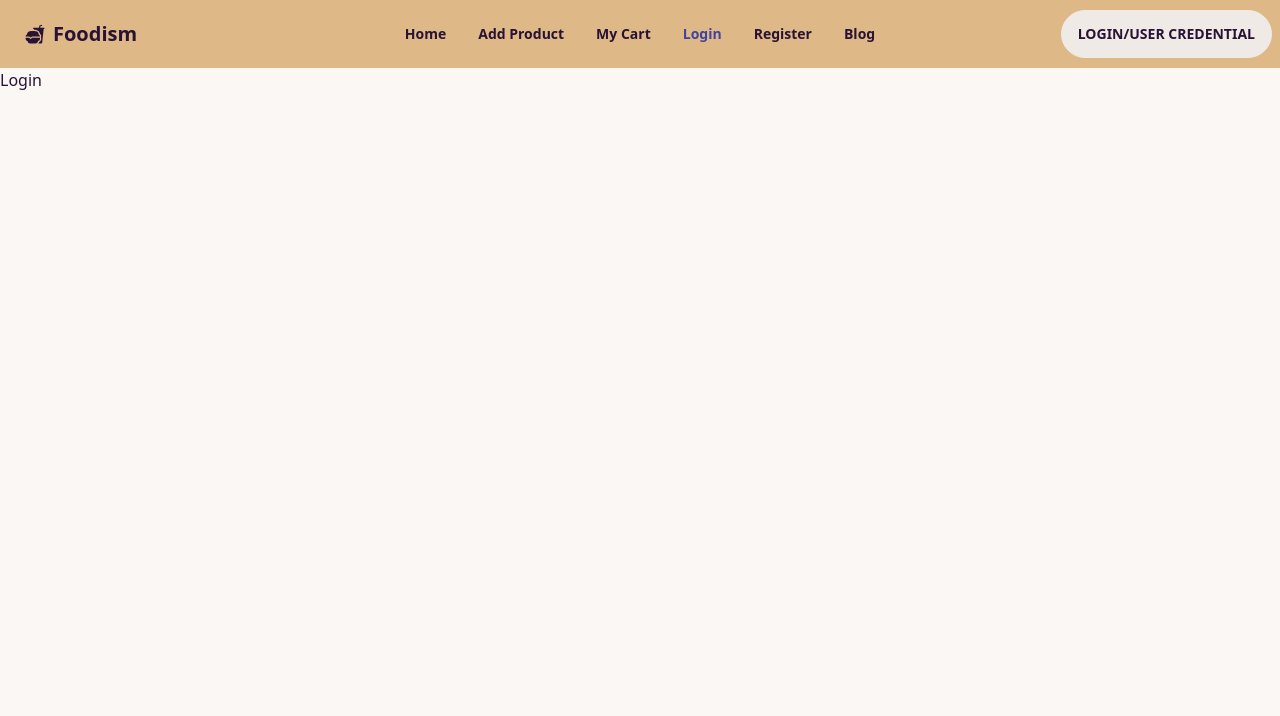
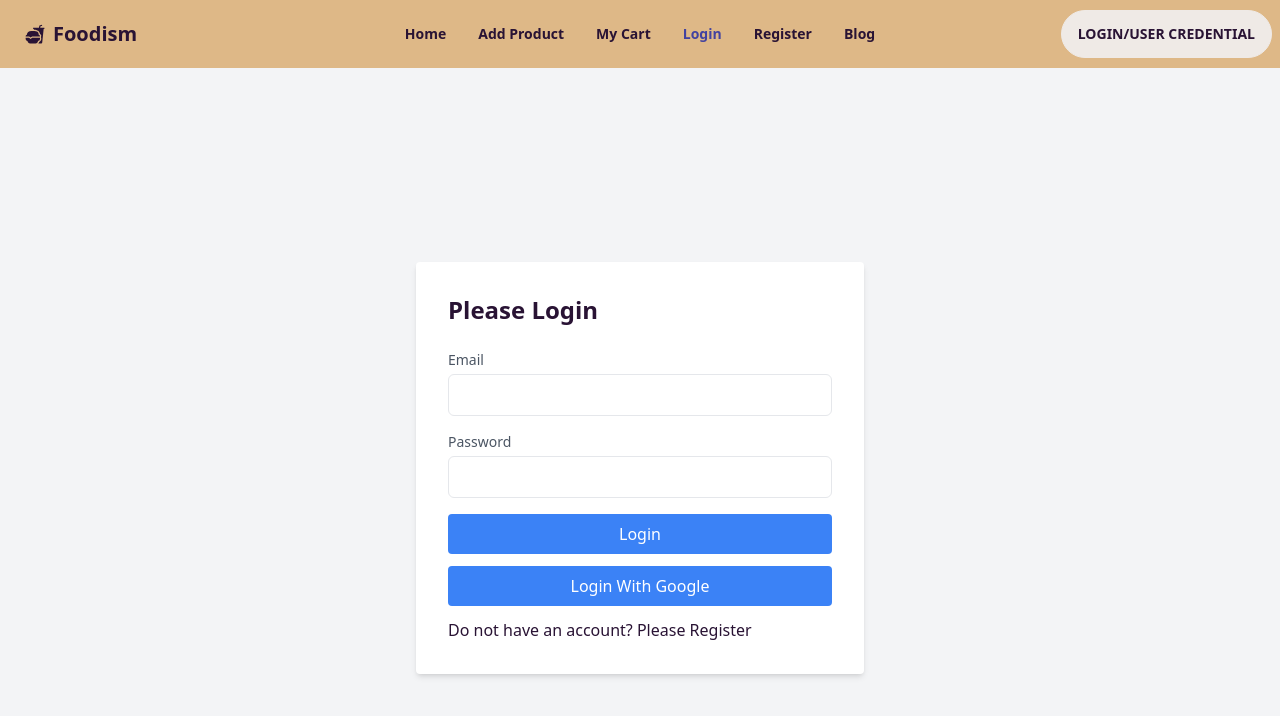
Before and after one commit to Saif-Rahman-801/Brand-Shop-Client, a React (Vite) app: page /login in a window 1280 px wide. Shown: the top 716 px of the page. Built offline with nearby package versions, Linux system fonts and the light colour scheme.

Commit message:
Login  form created

```diff
--- a/src/Components/Login/Login.jsx
+++ b/src/Components/Login/Login.jsx
@@ -1,9 +1,61 @@
+import { Link } from "react-router-dom";
 
 const Login = () => {
     return (
         <div>
-            <h2>Login</h2>
+        <div className="bg-gray-100 h-screen flex items-center justify-center">
+          <div className="bg-white p-8 rounded shadow-md max-w-md w-full">
+            <h2 className="text-2xl font-semibold mb-6">Please Login </h2>
+            <form>
+              <div className="mb-4">
+                <label
+                  htmlFor="email"
+                  className="block text-sm font-medium text-gray-600"
+                >
+                  Email
+                </label>
+                <input
+                  type="email"
+                  id="email"
+                  name="email"
+                  className="mt-1 p-2 block w-full border rounded-md focus:outline-none focus:ring focus:border-blue-300"
+                />
+              </div>
+
+              <div className="mb-4">
+                <label
+                  htmlFor="password"
+                  className="block text-sm font-medium text-gray-600"
+                >
+                  Password
+                </label>
+                <input
+                  type="password"
+                  id="password"
+                  name="password"
+                  className="mt-1 p-2 block w-full border rounded-md focus:outline-none focus:ring focus:border-blue-300"
+                />
+              </div>
+
+              <button
+                type="submit"
+                className="w-full bg-blue-500 text-white p-2 rounded hover:bg-blue-700 focus:outline-none focus:ring focus:border-blue-300"
+              >
+                Login
+              </button>
+              <button
+                type="submit"
+                className="w-full bg-blue-500 text-white p-2 rounded hover:bg-blue-700 focus:outline-none focus:ring focus:border-blue-300 my-3"
+              >
+                Login With Google
+              </button>
+            </form>
+            <p>
+              Do not have an account? <Link to="/register">Please Register </Link>
+            </p>
+          </div>
         </div>
+      </div>
     );
 };
 
--- a/src/Components/Register/Register.jsx
+++ b/src/Components/Register/Register.jsx
@@ -1,25 +1,19 @@
+import { Link } from "react-router-dom";
+
 const Register = () => {
+  const handleSubmit = (e) => {
+    e.preventDefault();
+    const form = e.target;
+    const email = form.email.value;
+    const password = form.password.value;
+  };
+
   return (
     <div>
       <div className="bg-gray-100 h-screen flex items-center justify-center">
         <div className="bg-white p-8 rounded shadow-md max-w-md w-full">
-          <h2 className="text-2xl font-semibold mb-6">Registration Form</h2>
-          <form>
-            <div className="mb-4">
-              <label
-                htmlFor="name"
-                className="block text-sm font-medium text-gray-600"
-              >
-                Name
-              </label>
-              <input
-                type="text"
-                id="name"
-                name="name"
-                className="mt-1 p-2 block w-full border rounded-md focus:outline-none focus:ring focus:border-blue-300"
-              />
-            </div>
-
+          <h2 className="text-2xl font-semibold mb-6">Please Register </h2>
+          <form onSubmit={handleSubmit}>
             <div className="mb-4">
               <label
                 htmlFor="email"
@@ -56,7 +50,16 @@ const Register = () => {
             >
               Register
             </button>
+            <button
+              type="submit"
+              className="w-full bg-blue-500 text-white p-2 rounded hover:bg-blue-700 focus:outline-none focus:ring focus:border-blue-300 my-3"
+            >
+              Register With Google
+            </button>
           </form>
+          <p>
+            Already have an account? <Link to="/login">Please Login </Link>
+          </p>
         </div>
       </div>
     </div>
```
